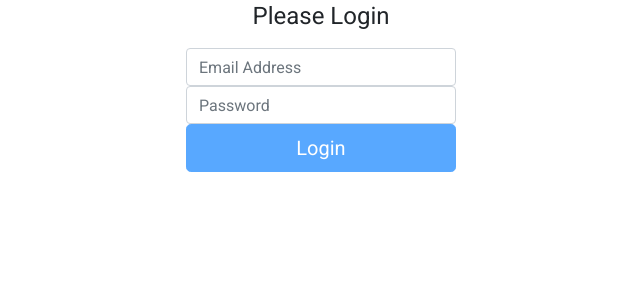
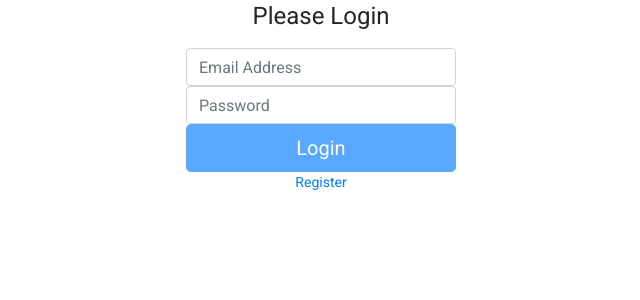
Before and after one commit to JasonXBlue/BlankSignOn, an Angular app in the folder BlankSignOn/: page /login in a window 1280 px wide. Shown: the top 300 px of the page, without its empty margins (319-959 px from the left). Built offline with nearby package versions, Linux system fonts and the light colour scheme.

Commit message:
add register link

```diff
--- a/BlankSignOn/src/app/app-routing.module.ts
+++ b/BlankSignOn/src/app/app-routing.module.ts
@@ -3,6 +3,7 @@ import { Routes, RouterModule } from '@angular/router';
 import { LoginComponent } from './login/login.component';
 import { UserProfileComponent } from './user-profile/user-profile.component';
 import { AuthGuard } from './auth.guard';
+import { RegistrationComponent } from './registration/registration.component';
 
 const routes: Routes = [
   { path: 'login', component: LoginComponent },
@@ -12,6 +13,7 @@ const routes: Routes = [
   //   canActivate: [AuthGuard],
   // },
   { path: 'userprofile', component: UserProfileComponent },
+  { path: 'registration', component: RegistrationComponent },
   { path: '**', redirectTo: 'login', pathMatch: 'full' },
 ];
 
--- a/BlankSignOn/src/app/login/login.component.html
+++ b/BlankSignOn/src/app/login/login.component.html
@@ -39,4 +39,5 @@
       >Invalid Username/Password</label
     >
   </form>
+  <a routerLink="/registration" routerLinkActive="active">Register</a>
 </div>
```
